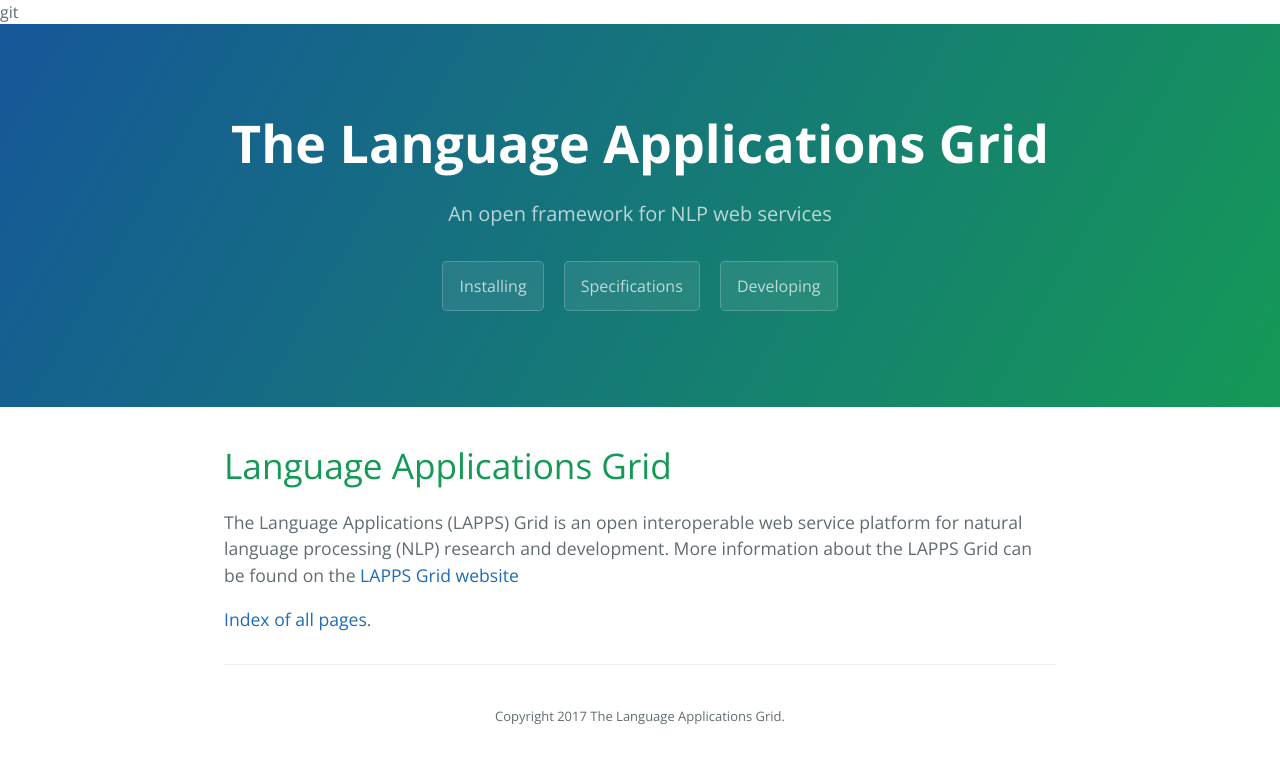
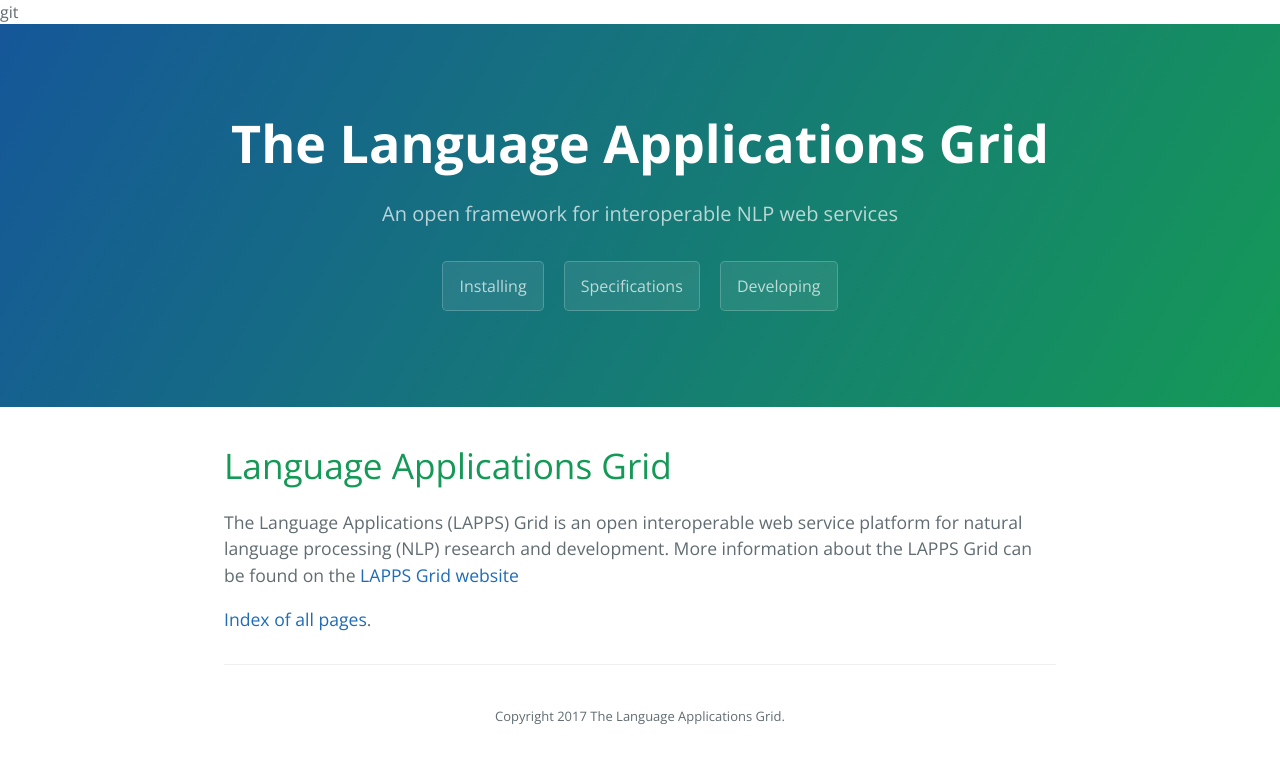
Before and after one commit to lapps/lapps.github.io, a Jekyll site: the page built from index.md, in a window 1280 px wide. Shown: the top 764 px of the page. Built offline with Jekyll 4.4.1, drawn with Linux system fonts in a browser that asks for light colours.

```diff
--- a/_config.yml
+++ b/_config.yml
@@ -1,5 +1,5 @@
 title: The Language Applications Grid
-description: An open framework for NLP web services
+description: An open framework for interoperable NLP web services
 markdown: kramdown
 branch: gh-pages
 theme: jekyll-theme-cayman
```
Also changed, not shown: index.md (+1 -1 lines), 4 other files.
